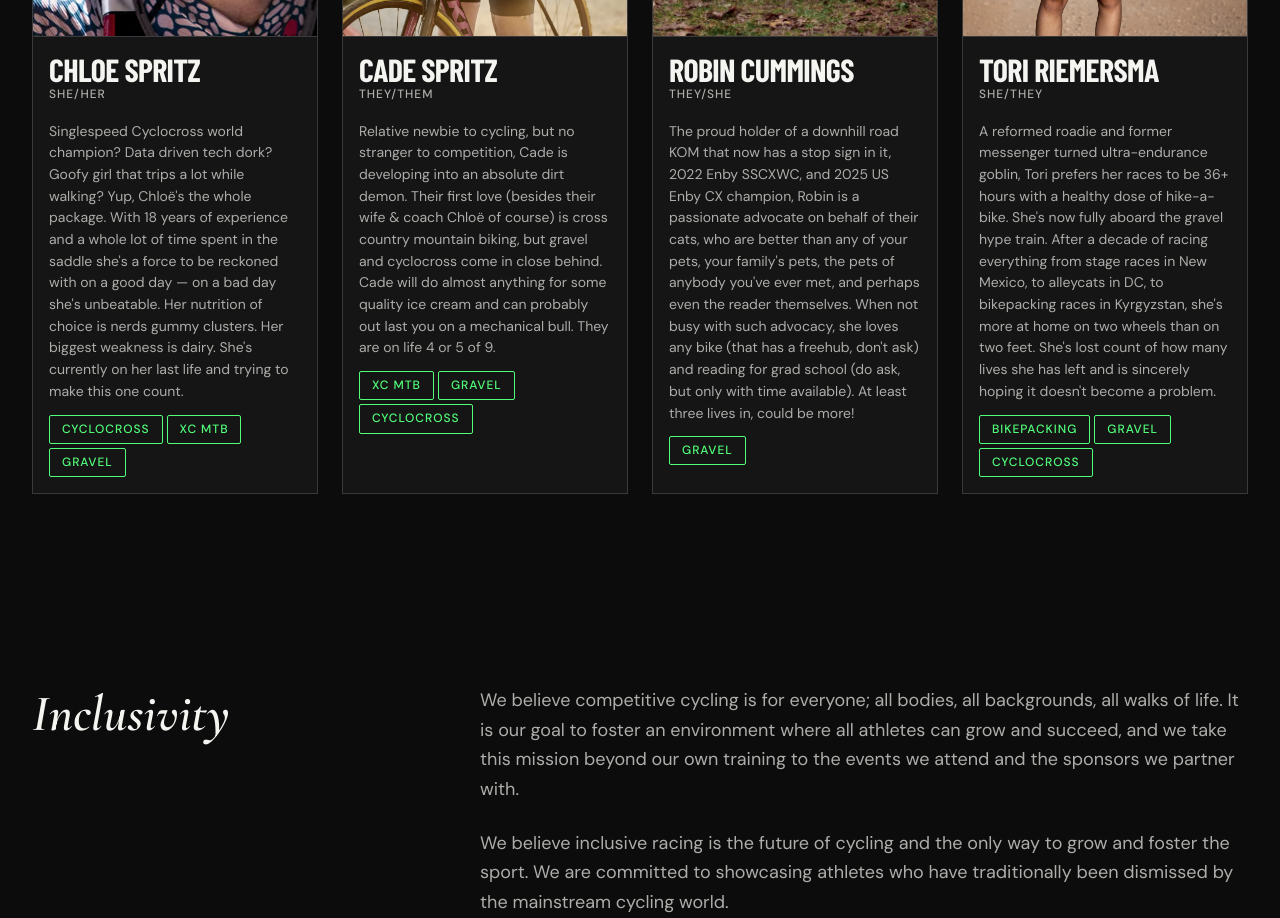
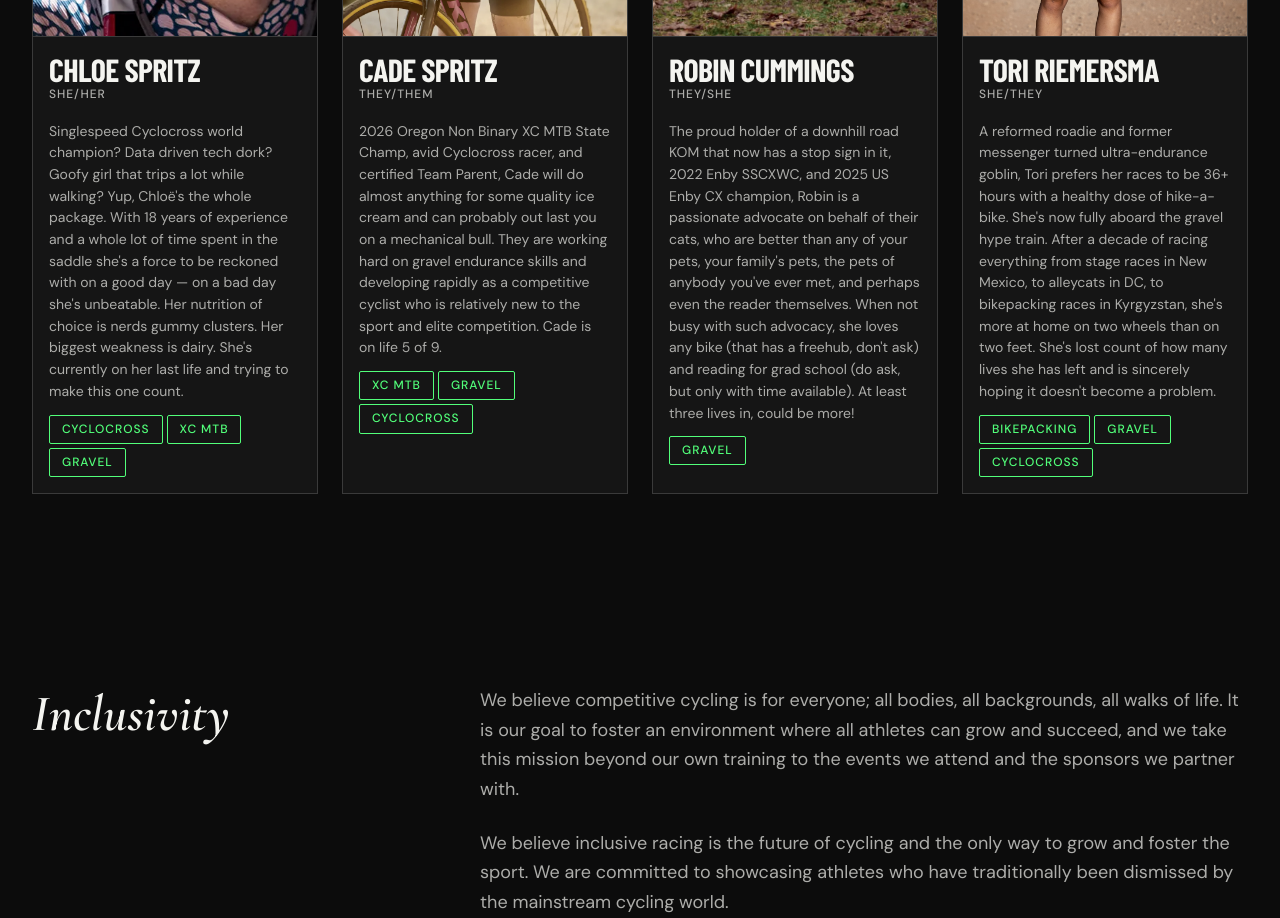
Before and after one commit to triemers/nine-lives-website, a React (Vite) app: page /about in a window 1280 px wide. Shown: the part 1600-2518 px from the top of the page. Built offline with nearby package versions, Linux system fonts and the light colour scheme; a web font is replaced by a local one.

Commit message:
Update Cade's bio with state champ title and life count

```diff
--- a/src/data/riders.js
+++ b/src/data/riders.js
@@ -19,7 +19,7 @@ export const RIDERS = [
     pronouns: 'They/Them',
     photo: cadePic,
     photoPosition: 'top center',
-    bio: "Relative newbie to cycling, but no stranger to competition, Cade is developing into an absolute dirt demon. Their first love (besides their wife & coach Chloë of course) is cross country mountain biking, but gravel and cyclocross come in close behind. Cade will do almost anything for some quality ice cream and can probably out last you on a mechanical bull. They are on life 4 or 5 of 9.",
+    bio: "2026 Oregon Non Binary XC MTB State Champ, avid Cyclocross racer, and certified Team Parent, Cade will do almost anything for some quality ice cream and can probably out last you on a mechanical bull. They are working hard on gravel endurance skills and developing rapidly as a competitive cyclist who is relatively new to the sport and elite competition. Cade is on life 5 of 9.",
     disciplines: ['XC MTB', 'Gravel', 'Cyclocross'],
   },
   {
```
